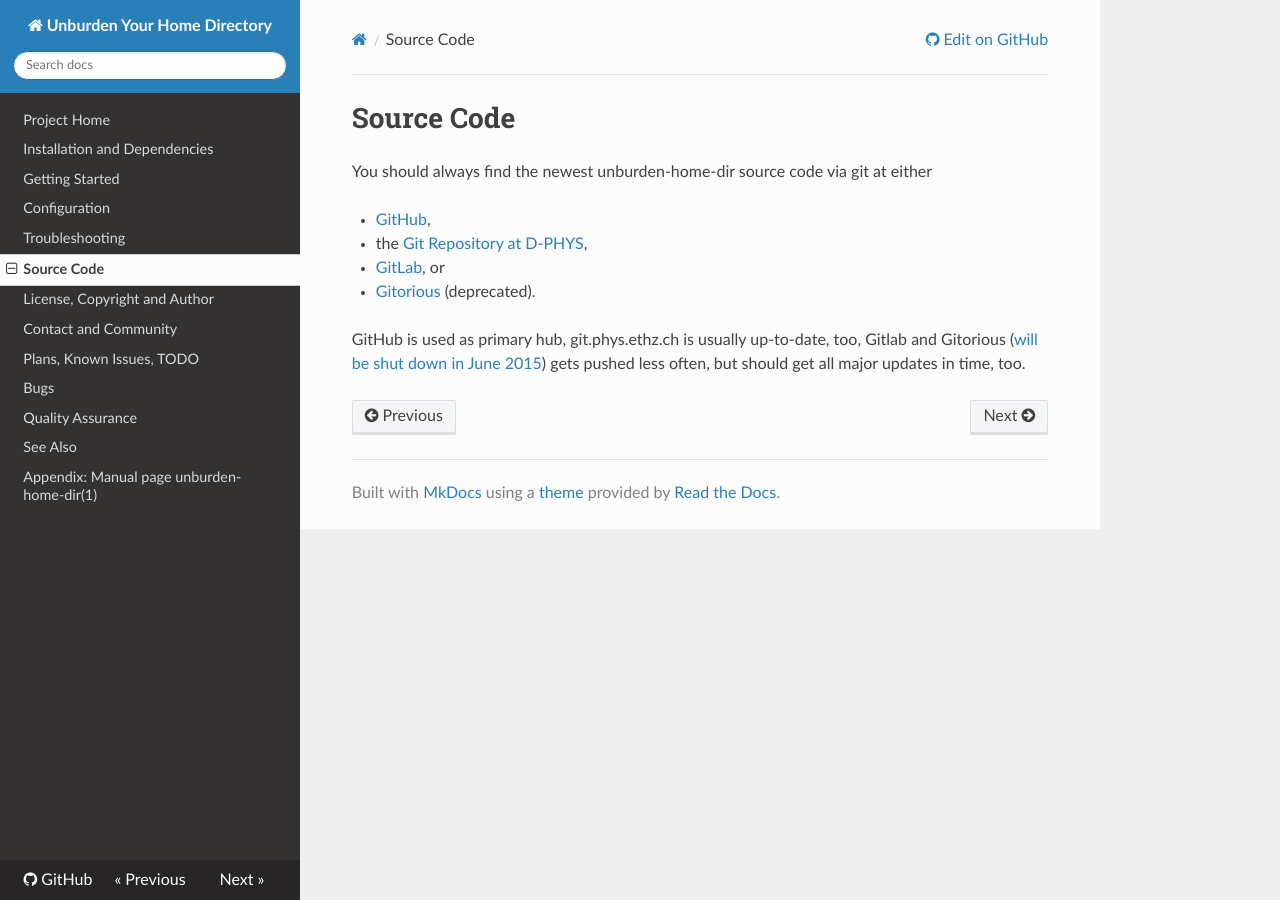
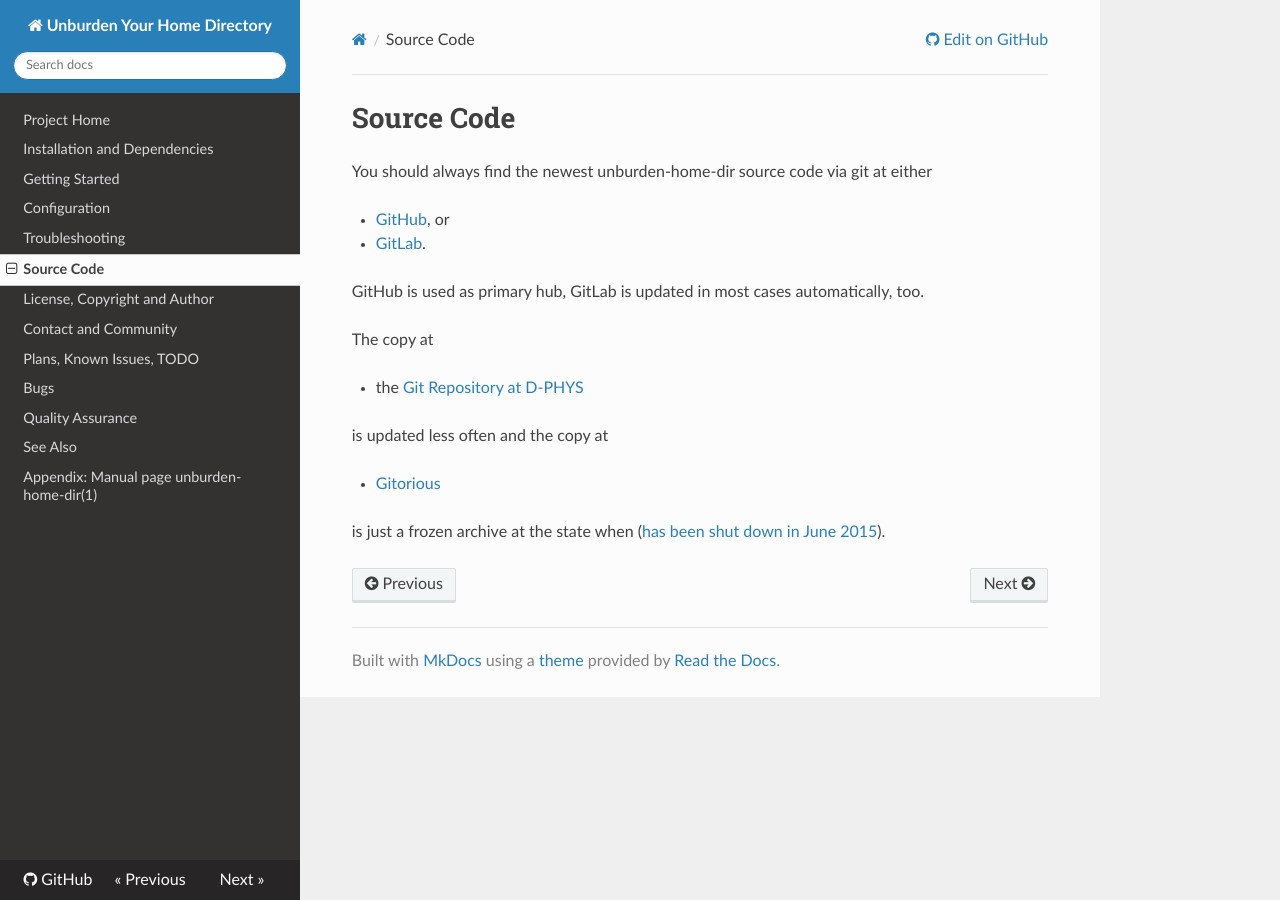
Before and after one commit to xtaran/unburden-home-dir, an MkDocs documentation site: the page built from docs/source-code.md, in a window 1280 px wide. Built offline with MkDocs 1.6.1, drawn with Linux system fonts in a browser that asks for light colours; nearby versions of some CDN libraries; old or Windows-style settings are respelled for this version of MkDocs.

Commit message:
Update descriptions of GitLab, D-PHYS and Gitorious git repositories

```diff
--- a/docs/source-code.md
+++ b/docs/source-code.md
@@ -4,12 +4,19 @@ Source Code
 You should always find the newest unburden-home-dir source code via
 git at either
 
-* [GitHub](http://github.com/xtaran/unburden-home-dir),
-* the [Git Repository at D-PHYS](http://git.phys.ethz.ch/?p=unburden-home-dir.git),
-* [GitLab](https://gitlab.com/unburden-home-dir/unburden-home-dir), or
-* [Gitorious](http://gitorious.org/unburden-home-dir/) (deprecated).
+* [GitHub](http://github.com/xtaran/unburden-home-dir), or
+* [GitLab](https://gitlab.com/unburden-home-dir/unburden-home-dir).
 
-GitHub is used as primary hub, git.phys.ethz.ch is usually up-to-date,
-too, Gitlab and Gitorious
-([will be shut down in June 2015](https://about.gitlab.com/2015/03/03/gitlab-acquires-gitorious/))
-gets pushed less often, but should get all major updates in time, too.
+GitHub is used as primary hub, GitLab is updated in most cases
+automatically, too.
+
+The copy at
+
+* the [Git Repository at D-PHYS](http://git.phys.ethz.ch/?p=unburden-home-dir.git)
+
+is updated less often and the copy at
+
+* [Gitorious](http://gitorious.org/unburden-home-dir/)
+
+is just a frozen archive at the state when
+([has been shut down in June 2015](https://about.gitlab.com/2015/03/03/gitlab-acquires-gitorious/)).
```
